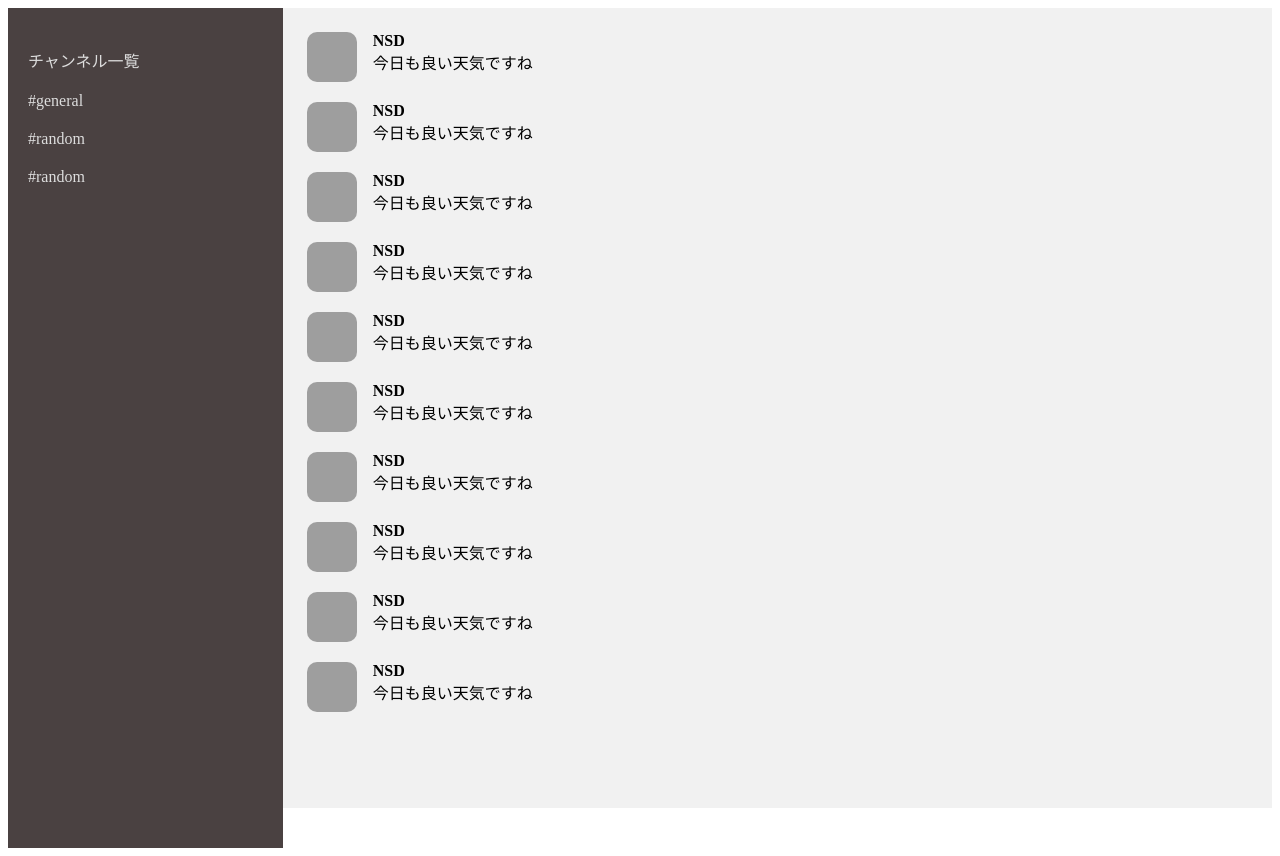
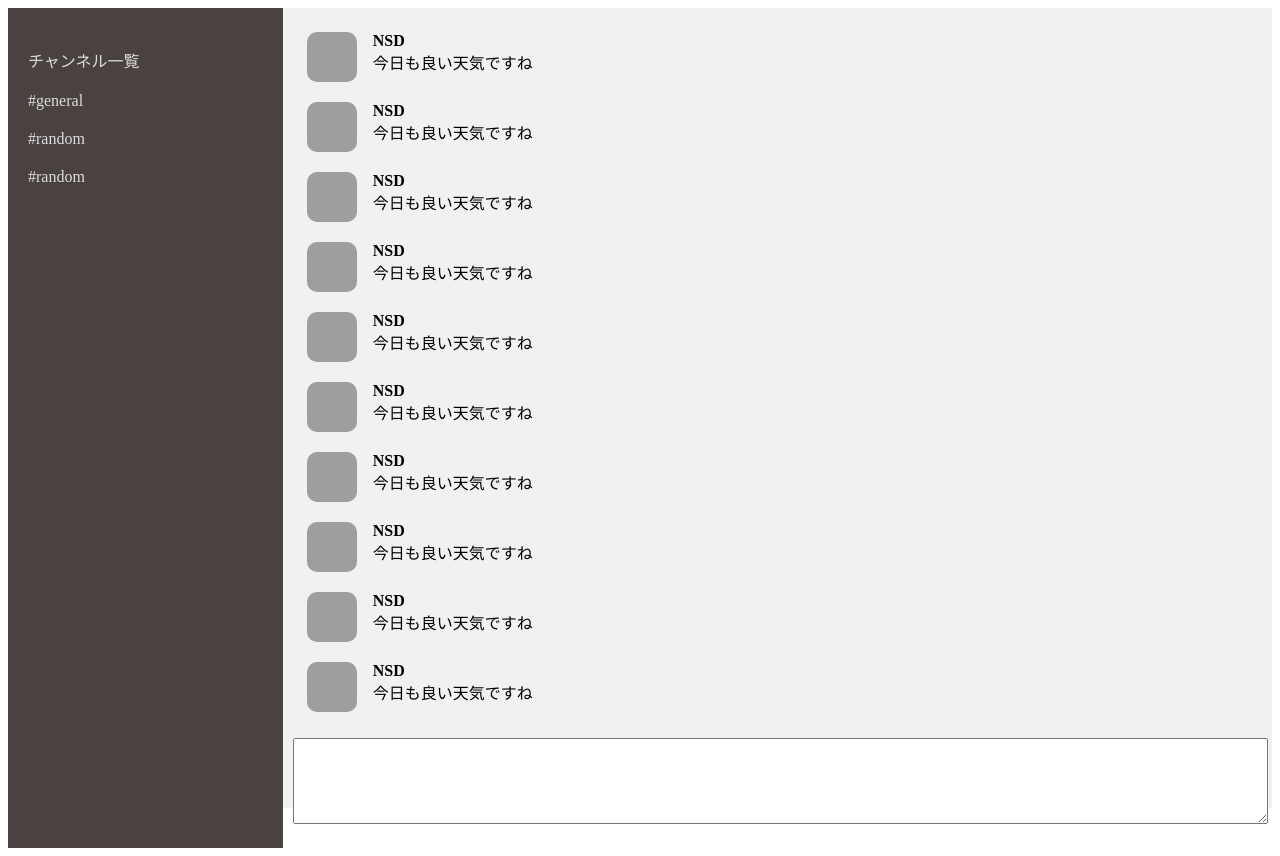
Before and after one commit to nisshi-dev/slack-clone-app, a Nuxt app: page / in a window 1280 px wide. Built offline with nearby package versions, Linux system fonts and the light colour scheme; grey boxes are pictures that could not be loaded.

Commit message:
入力エリアを作成

```diff
--- a/pages/index.vue
+++ b/pages/index.vue
@@ -3,7 +3,11 @@
     <div class="chats-layout">
       <messages />
     </div>
-    <div class="input-layout" />
+    <div class="input-layout">
+      <div class="input-container">
+        <textarea></textarea>
+      </div>
+    </div>
   </div>
 </template>
 
@@ -30,4 +34,14 @@ export default {
   .input-layout {
     height: 10%;
   }
+
+  .input-container {
+    padding: 10px;
+    height: 100%;
+  }
+
+  textarea {
+    width: 100%;
+    height: 100%;
+  }
 </style>
```
